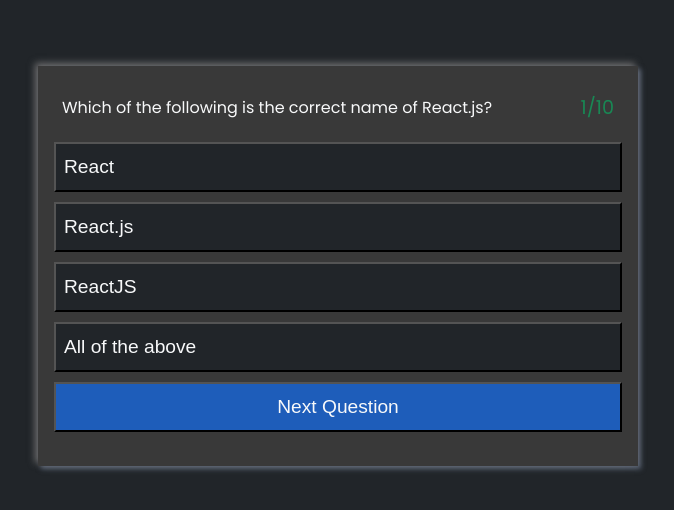
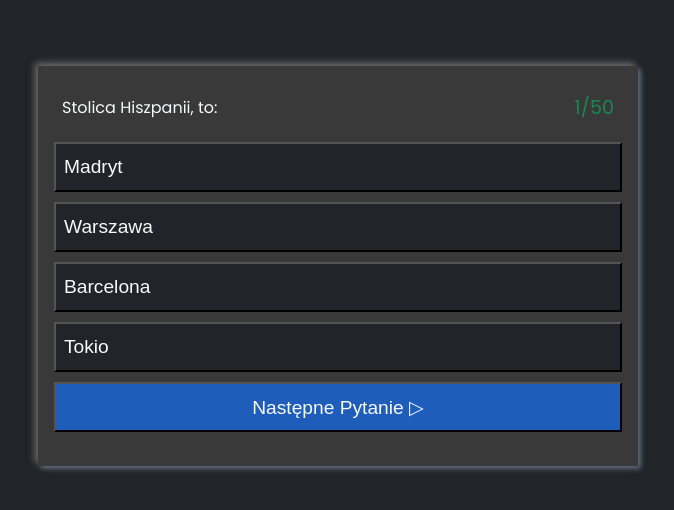
Before and after one commit to ajarek/react-67-vite-quiz-Router-6.8, a React (Vite) app: page /dashboard in a window 1280 px wide. Shown: the part 134-644 px from the top of the page, without its empty margins (302-976 px from the left). Built offline with nearby package versions, Linux system fonts and the light colour scheme.

Commit message:
change data,json

```diff
--- a/index.html
+++ b/index.html
@@ -1,5 +1,5 @@
 <!DOCTYPE html>
-<html lang="en">
+<html lang="pl">
   <head>
     <meta charset="UTF-8" />
     <link rel="icon" type="image/svg+xml" href="/favicon.ico" />
--- a/src/assets/data.json
+++ b/src/assets/data.json
@@ -1,112 +1,257 @@
-[
+[{
+  "id":"01",
+  "question": "Stolica Hiszpanii, to:",
+  "options": ["Madryt", "Warszawa", "Barcelona","Tokio"],
+  "answer": "Madryt"},
+
   {
-      "id": "01",
-      "question" : "Which of the following is the correct name of React.js?",
-      "options": [
-          "React",
-          "React.js",
-          "ReactJS",
-          "All of the above"
-      ],
-      "answer": "All of the above"
-  },
+  "id":"02",
+  "question": "Objętość sześcianu o boku 6 cm, wynosi:",
+  "options": ["36", "216", "18","64"],
+  "answer": "216"},
+
   {
-      "id": "02",
-      "question" : "Which of the following are the advantages of React.js?",
-      "options": [
-          "React.js can increase the application's performance with Virtual DOM.",
-          "React.js is easy to integrate with other frameworks such as Angular, BackboneJS since it is only a view library.",
-          "React.js can render both on client and server side.",
-          "All of the above"
-      ],
-      "answer": "All of the above"
-  },
+    "id":"03",
+  "question": "Symbol pierwiastka Helu, to:",
+  "options": ["Fe", "H", "He","Hel"],
+  "answer": "He"},
 {
-      "id": "03",
-      "question" : "Which of the following is not a disadvantage of React.js?",
-      "options": [
-          "React.js has only a view layer. We have put your code for Ajax requests, events and so on.",
-          "The library of React.js is pretty large.",
-          "The JSX in React.js makes code easy to read and write.",
-          "The learning curve can be steep in React.js."
-      ],
-      "answer": "The JSX in React.js makes code easy to read and write."
-  },
+  "id":"04",
+  "question": "Przekątna kwadratu o boku 4 cm,to:",
+  "options": ["4√2", "16", "16√2","4"],
+  "answer": "4√2"},
 {
-      "id": "04",
-      "question" : "Which of the following command is used to install create-react-app?",
-      "options": [
-          "npm install -g create-react-app",
-          "npx create-react-app my-app",
-          "npm install create-react-app",
-          "npm install -f create-react-app"
-      ],
-      "answer": "npx create-react-app my-app"
-  },
+  "id":"05",
+  "question": "Jednostka ciężaru,to:",
+  "options": ["newton", "kilogram", "kelvin","gram"],
+  "answer": "newton"},
 {
-      "id": "05",
-      "question" : "What of the following is used in React.js to increase performance?",
-      "options": [
-          "Original DOM",
-          "Virtual DOM",
-          "Both A and B.",
-          "None of the above."
-      ],
-      "answer": "Virtual DOM"
-  },
+  "id":"06",
+  "question": "Laureat Nobla,to:",
+  "options": ["Mickiewicz", "Tuwim", "Miłosz","Kochanowski"],
+  "answer": "Miłosz"},
 {
-      "id": "06",
-      "question" : "What is the default port where webpack-server runs?",
-      "options": [
-          "3000",
-          "8080",
-          "3030",
-          "6060"
-      ],
-      "answer": "3000"
-  },
+  "id":"07",
+  "question": "Człowiek rządzący Polską,to:",
+  "options": ["Duda", "Morawiecki", "Kaczyński","Tusk"],
+  "answer": "Kaczyński"},
 {
-      "id": "07",
-      "question" : "How many numbers of elements a valid react component can return?",
-      "options": [
-          "1",
-          "2",
-          "3",
-          "Unlimited"
-      ],
-      "answer": "1"
-  },
+  "id":"08",
+  "question": "Przeciwprostokątna w trójkącie o bokach 3 i 4 cm ma długość:",
+  "options": ["7", "5", "12","8"],
+  "answer": "5"},
 {
-      "id": "08",
-      "question" : "What is the declarative way to render a dynamic list of components based on values in an array?",
-      "options": [
-          "Using the reduce array method",
-          "Using the <Each /> component",
-          "Using the Array.map() method",
-          "With a for/while loop"
-      ],
-      "answer": "Using the Array.map() method"
-  },
+  "id":"09",
+  "question": "Energia potencjalna 1 kg na wysokości 5 m to:",
+  "options": ["5J", "25J", "50J","15J"],
+  "answer": "50J"},
 {
-      "id": "09",
-      "question" : "What is a state in React?",
-      "options": [
-          "A permanent storage.",
-          "Internal storage of the component.",
-          "External storage of the component.",
-          "None of the above."
-      ],
-      "answer": "Internal storage of the component."
-  },
+  "id":"10",
+  "question": "Energia kinetyczna 1 kg o prędkości 6m/s,to:",
+  "options": ["60J", "20J", "18J","24J"],
+  "answer": "18J"},
 {
-      "id": "10",
-      "question" : "What are the two ways to handle data in React?",
-      "options": [
-          "State & Props",
-          "Services & Components",
-          "State & Services",
-          "State & Component"
-      ],
-      "answer": "State & Props"
-  }
+  "id":"11",
+  "question": "Pokazująca Faka posłom,to:",
+  "options": ["Kidawa-Błonska", "Lichocka", "Witek","Jachira"],
+  "answer": "Lichocka"},
+{
+  "id":"12",
+  "question": "Nauczyciel Platona,to:",
+  "options": ["Archimedes", "Sokrates", "Arystoteles","Pitagoras"],
+  "answer": "Sokrates"},
+{
+  "id":"13",
+  "question": "Boski budowniczy wg Platona,to:",
+  "options": ["Kratylos", "Fedon", "Demiurg","Pitagoras"],
+  "answer": "Demiurg"},
+{
+  "id":"14",
+  "question": "Miasto Platona,to:",
+  "options": [" Rzym", "Ateny", "Kair","Watykan"],
+  "answer": "Ateny"},
+{
+  "id":"15",
+  "question": "Przyśpieszenie,to:",
+  "options": ["skalar", "wektor", "prędkość","stała"],
+  "answer": "wektor"},
+{
+  "id":"16",
+  "question": "W ruchu jednostajnym prostoliniowym nie zmienia się:",
+  "options": ["czas", "droga", "prędkość","przyśpieszenie"],
+  "answer": "prędkość"},
+{
+  "id":"17",
+  "question": "Miejsce zerowe funkcji y=4x-2 to:",
+  "options": ["0", "2", "0.5","-0.5"],
+  "answer": "0.5"},
+{
+  "id":"18",
+  "question": "Funkcja y=-5x+3 jest:",
+  "options": ["stała", "rosnąca", "malejąca","monotoniczna"],
+  "answer": "malejąca"},
+{
+  "id":"19",
+  "question": "Kąt półpełny ma miarę w stopniach:",
+  "options": ["90", "180", "45","360"],
+  "answer": "180"},
+{
+
+  "id":"20",
+  "question": "Trójkąt prostokątny równoramienny ma kąty :",
+  "options": ["120_30_30", "90_30_60","90_45_45","15_45_120"],
+  "answer": "90_45_45"},
+{
+  "id":"21",
+  "question": "Kto zabił słonia Topsy W eksperymencie z prądem w 1903 roku?",
+  "options": ["Volt", "Edison","Tesla","Watt"],
+  "answer": "Edison"},
+{
+  "id":"22",
+  "question": "question: Gaz rozweselający to :",
+  "options": ["Tlenek_odoru", "Tlenek_azotu","Podtlenek_azotu","Azotan_srebra"],
+  "answer": "Podtlenek_azotu"},
+{
+  "id":"23",
+  "question": "Które promieniowanie ma najniższą częstotliwość fal? :",
+  "options": ["podczerwień", "rentgenowskie","ultrafioletowe","gama"],
+  "answer": "podczerwień"},
+{
+  "id":"24",
+  "question": "Kto powiedział 'Wiem , że nic nie wiem'? :",
+  "options": ["Demokryt", "Sokrates","Platon","Pitagoras"],
+  "answer": "Sokrates"},
+{
+  "id":"25",
+  "question": "Który filozof mieszkał w beczce? :",
+  "options": ["Archimedes", "Diogenes","Epikur","Platon"],
+  "answer": "Diogenes"},
+{
+  "id":"26",
+  "question": "Kto jest twórcą trójpodziału władzy :",
+  "options": ["Kartezjusz", "Monteskiusz","Demokryt","Satrapa"],
+  "answer": "Monteskiusz"},
+{
+  "id":"27",
+  "question": "Kto pierwszy zmierzyŁ piramidę za pomocą cienia? :",
+  "options": ["Archimedes", "Tales","Pitagoras","Monteskiusz"],
+  "answer": "Tales"},
+{
+  "id":"28",
+  "question": "Przez który kraj przechodzi równik? :",
+  "options": ["Kenia", "Angola","Etiopia","Maroko"],
+  "answer": "Kenia"},
+{
+  "id":"29",
+  "question": "W jakim województwie położony jest Radom?:",
+  "options": ["Podlaskim", "Świętokrzyskim","Mazowieckim","Radomskim"],
+  "answer": "Mazowieckim"},
+{
+  "id":"30",
+  "question": "Włócznię którego świętego posiadał Karol Wielki? :",
+  "options": ["Jerzego", "Maurycego","Andrzeja","Piotra"],
+  "answer": "Maurycego"},
+{
+  "id":"31",
+  "question": "W którym roku uruchomiono wyszukiwarkę Google? :",
+  "options": ["1998", "2004","2001","2000"],
+  "answer": "1998"},
+{
+  "id":"32",
+  "question": "Najdłuższa rzeka Europy to :",
+  "options": ["Ren", "Wołga","Dunaj","Sekwana"],
+  "answer": "Wołga"},
+{
+  "id":"33",
+  "question": "Największa pustynia świata to :",
+  "options": ["Gobi", "Sahara","Arabska","Błędowska"],
+  "answer": "Sahara"},
+{
+  "id":"34",
+  "question": "Najgłębsze jezioro świata to :",
+  "options": ["Bajkał", "Ontario","Tanganika","Hańcza"],
+  "answer": "Bajkał"},
+{
+  "id":"35",
+  "question": "Logarytm przy podstawie 2 z 2 jest równa :",
+  "options": ["4", "1/2","2","1"],
+  "answer": "1"},
+
+ {
+  "id":"36",
+  "question": "W  banku prowizja od kredytów  była równa 4%. Bank obniżył prowizję od kredytów o 1 punkt procentowy. Oznacza to, że prowizja od kredytów  zmniejszyła się o :",
+  "options": ["1%", "25%","33%","45"],
+  "answer": "25%"},
+{
+  "id":"37",
+  "question": "Równość 1/4+1/5+1/a=1 jest prawdziwa dla a równego:",
+  "options": ["9/11", "11/20","20/11","11/9"],
+  "answer": "20/11"},
+{
+  "id":"38",
+  "question": "Para liczb x = 2 i y = 2 jest rozwiązaniem układu równań {ax+y=4 i -2x+3y=2a} dla a równego:",
+  "options": ["1", "-1","2","0"],
+  "answer": "1"},
+{
+  "id":"39",
+  "question": "Miejscem zerowym funkcji liniowej ƒ określonej wzorem f(x)=3(x+1)-6√3 jest liczba :",
+  "options": ["1-6√3", "2√3-1","3-6√3","0"],
+  "answer": "2√3-1"},
+
+{
+  "id":"40",
+  "question": "Dany jest romb o boku długości 4 i kącie rozwartym 150°.Pole tego rombu jest równe :",
+  "options": ["12", "8","2√16","9"],
+  "answer": "8"},
+{
+  "id":"41",
+  "question": "Licencja wolnego i otwartego oprogramowania to:° . ",
+  "options": ["Trial", "OEM","GNU_GPL","FREE"],
+  "answer": "GNU_GPL"},
+{
+  "id":"42",
+  "question": "Którego protokołu należy użyć do odbioru poczty elektronicznej ze swojego serwera :",
+  "options": ["POP3", "SMPT","FTP","HTML"],
+  "answer": "POP3"},
+{
+  "id":"43",
+  "question": "Który protokół obsługuje rozproszone wysyłanie i pobieranie plików ?",
+  "options": ["FTP", "BitTorrent","HTTPS","FTP"],
+  "answer": "BitTorrent"},
+{
+  "id":"44",
+  "question": "Do czego służy hiperłącze?",
+  "options": ["do_otwierania_stron_WWW", "do_przyśpieszania_internetu","do_wysyłania_filmów","do_logowania"],
+  "answer": "do_otwierania_stron_WWW"},
+{
+  "id":"45",
+  "question": "Kod binarny składa się z : ",
+  "options": ["a,o,z", "0,1","12345678","2"],
+  "answer": "0,1"},
+{
+  "id":"46",
+  "question": "Co oznacz skrót LAN? ",
+  "options": ["Low_Assosiation_Net", "Local_Area_Network","Long_Asistance_Normality","Lancet"],
+  "answer": "Local_Area_Network"},
+{
+  "id":"47",
+  "question": "Dlaczego kropla deszczu spada ze stałą prędkością 5m/s ? ",
+  "options": ["siły oporu ruchu i siła ciężkości kropli równoważą się.", "siły oporu ruchu są mniejsze od siły grawitacji działającej na kroplę.","wypadkowa sił działających na kroplę jest stała i zwrócona pionowo w dół.","wyhamowuje ją grawitacja Księżyca"],
+  "answer": "siły oporu ruchu i siła ciężkości kropli równoważą się."},
+{
+  "id":"48",
+  "question": "Sła o wartości 1N nada  przyśpieszenie 2m/s^2 ciału o masie: ",
+  "options": ["3", "0.25","0.5","9.8"],
+  "answer": "0.5"},
+{
+  "id":"49",
+  "question": "Pasażer stojącego na przystanku autobusu siedzi w fotelu przodem do kierowcy. Gdy autobus ruszy gwałtownie, pasażer:",
+  "options": ["przechyli się w stronę kierowcy (do przodu pojazdu)", " nie odczuje żadnego oddziaływania ","zostanie dociśnięty do oparcia fotela","przechyli się do okna"],
+  "answer": "zostanie dociśnięty do oparcia fotela"},
+{
+  "id":"50",
+  "question": " Ciężar człowieka o masie 80 kg wynosi: ",
+  "options": ["800N", "80kg","8kN","0.8MN"],
+  "answer": "800N"}
+
  ]
--- a/src/pages/Dashboard/Dashboard.jsx
+++ b/src/pages/Dashboard/Dashboard.jsx
@@ -15,7 +15,7 @@
     setIndex(index + 1)
     if (index + 2 === data.length) {
       e.target.style.background = '#198754'
-      e.target.textContent = 'Show Result'
+      e.target.textContent = 'Pokaż wynik 😓'
     }
     if (index + 2 > data.length) {
       navigate('/result')
@@ -43,7 +43,7 @@
         if (e.target.textContent === correctAnswer) {
           e.target.style.background = '#198754'
           disabledButton(answers)
-          setPoints(points + 10)
+          setPoints(points + 1)
         } else {
           e.target.style.background = '#dc3545'
           disabledButton(answers)
@@ -69,7 +69,7 @@
           className='next'
           onClick={nextQuestion}
         >
-          Next Question
+          Następne Pytanie ▷
         </button>
       </div>
     </div>
--- a/src/pages/Result/Result.css
+++ b/src/pages/Result/Result.css
@@ -11,6 +11,10 @@
   flex-direction: column;
   justify-content: space-evenly;
 }
+.result-wrapper h3 {
+  font-weight: 400;
+  font-size: 1.2rem;
+}
 .result-wrapper .link button {
   padding: 0.5rem 1rem;
   font-size: 1.2rem;
--- a/src/pages/Result/Result.jsx
+++ b/src/pages/Result/Result.jsx
@@ -10,14 +10,14 @@
       <div
         className='result-wrapper'
         style={
-          points >= 50
+          (points/data.length)*100 >= 50
             ? { backgroundColor: '#198754' }
             : { backgroundColor: '#dc3545' }
         }
       >
         <h3>
-          {' '}
-          Your score is {points} out of {data.length * 10}
+
+          Twój wynik to {(points/data.length)*100}% na 100
         </h3>
         <Link
           className='link'
--- a/src/pages/Start/Start.jsx
+++ b/src/pages/Start/Start.jsx
@@ -4,7 +4,7 @@
 const Start = () => {
   return (
     <div className='start'>
-      <h1>Basic React JS Quiz</h1>
+      <h1>Quiz z wiedzy ogólnej.</h1>
       <Link
         className='link'
         to={'/dashboard'}
```
Lines whose indentation alone changed are shown as unchanged.
